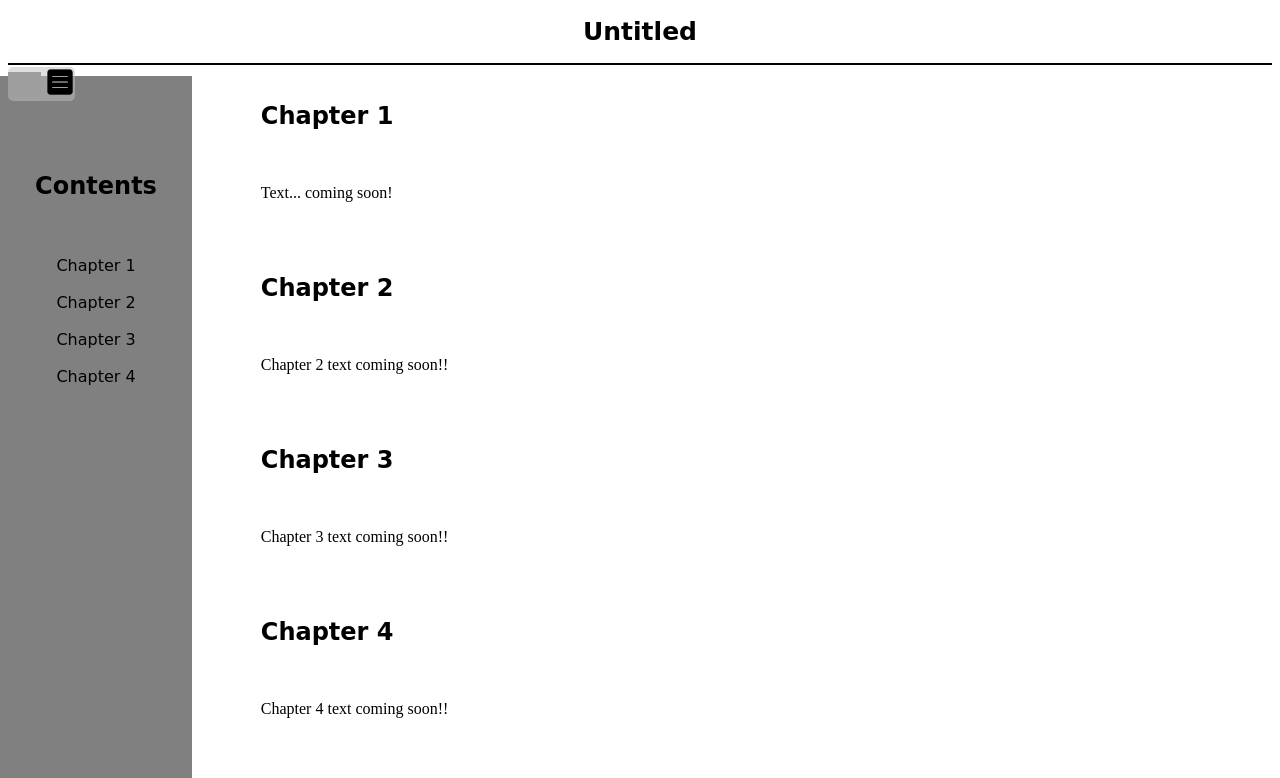
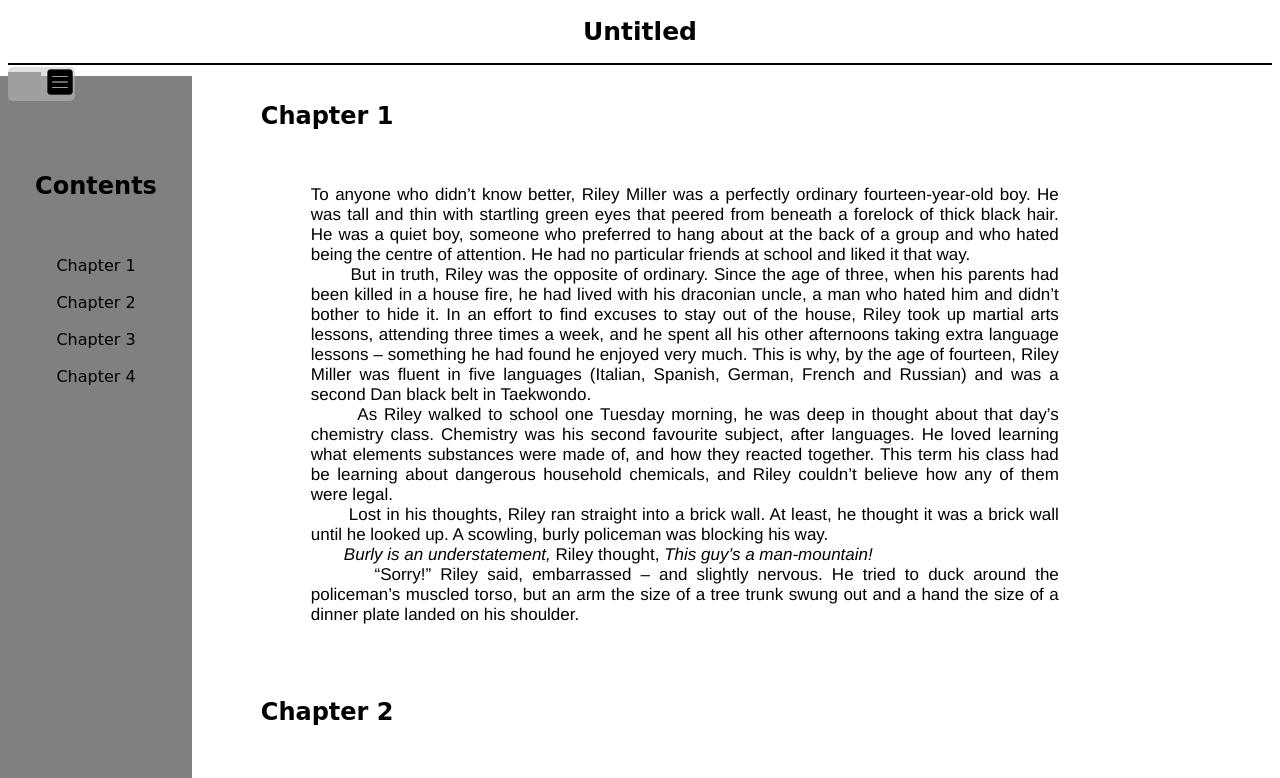
Before and after one commit to karabraid/school, a website built with Parcel: page src/text/text.html in a window 1280 px wide. Shown: the top 778 px of the page. Built offline with nearby package versions, Linux system fonts and the light colour scheme; grey boxes are pictures that could not be loaded; a web font is replaced by a local one.

Commit message:
Update 3 files

```diff
--- a/src/text/text.css
+++ b/src/text/text.css
@@ -87,7 +87,13 @@ h1.heading {
 }
 
 p {
+  margin-right: 150px;
+  margin-left: 50px;
   text-align: justify;
+  font-size: 17px;
+  font-family: "Helvetica", sans-serif;
+  /* font-family: "Andalé Mono", monospace; */
+  /* font-family: "Monaco", monospace; */
 }
 
 div.menubar {
--- a/src/text/text.html
+++ b/src/text/text.html
@@ -26,7 +26,45 @@
         </div>
         <div class="main" id="main">
             <br><h2 id="1" class="main">Chapter 1</h2><br>
-            <p id="1p">Text... coming soon!</p>
+            <p id="1p">To anyone who didn’t know better, Riley
+                Miller was a perfectly ordinary fourteen-year-old boy.
+                He was tall and thin with startling green eyes that peered
+                from beneath a forelock of thick black hair. He was a
+                quiet boy, someone who preferred to hang about at the back
+                of a group and who hated being the centre of attention. He
+                had no particular friends at school and liked it that way.
+                <br>&nbsp;&nbsp;&nbsp;&nbsp;&nbsp;&nbsp;
+                But in truth, Riley was the opposite of ordinary. Since the
+                age of three, when his parents had been killed in a house fire,
+                he had lived with his draconian uncle, a man who hated him and
+                didn’t bother to hide it. In an effort to find excuses to stay
+                out of the house, Riley took up martial arts lessons, attending
+                three times a week, and he spent all his other afternoons taking
+                extra language lessons – something he had found he enjoyed very
+                much. This is why, by the age of fourteen, Riley Miller was
+                fluent in five languages (Italian, Spanish, German, French and
+                Russian) and was a second Dan black belt in Taekwondo.
+                <br>&nbsp;&nbsp;&nbsp;&nbsp;&nbsp;&nbsp;
+                As Riley walked to school one Tuesday morning, he was deep in
+                thought about that day’s chemistry class. Chemistry was his second
+                favourite subject, after languages. He loved learning what elements
+                substances were made of, and how they reacted together. This term
+                his class had be learning about dangerous household chemicals, and
+                Riley couldn’t believe how any of them were legal.
+                <br>&nbsp;&nbsp;&nbsp;&nbsp;&nbsp;&nbsp;
+                Lost in his thoughts, Riley ran straight into a brick wall. At
+                least, he thought it was a brick wall until he looked up. A
+                scowling, burly policeman was blocking his way.
+                <br>&nbsp;&nbsp;&nbsp;&nbsp;&nbsp;&nbsp;
+                <em>Burly is an understatement,</em> Riley thought, <em>This guy’s
+                a man-mountain!</em>
+                <br>&nbsp;&nbsp;&nbsp;&nbsp;&nbsp;&nbsp;
+                “Sorry!” Riley said, embarrassed – and slightly nervous. He tried
+                to duck around the policeman’s muscled torso, but an arm the size
+                of a tree trunk swung out and a hand the size of a dinner plate
+                landed on his shoulder.
+                </p>
+
 
             <br><br><h2 id="2" class="main">Chapter 2</h2><br>
             <p id="p2">Chapter 2 text coming soon!!</p>
```
Also changed, not shown: src/for-joshua/index.html (+1 -1 lines).
